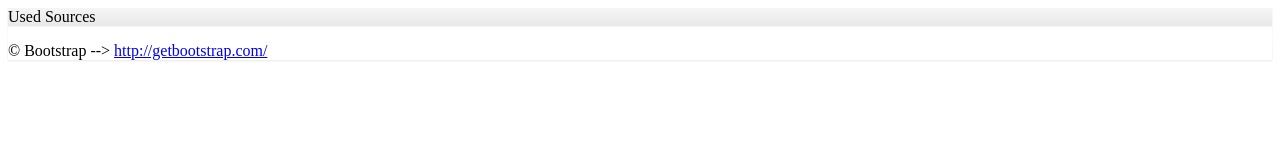
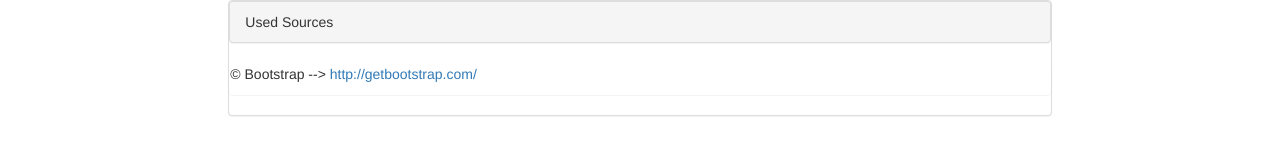
Before and after one commit to FlareNetwork/flarenetwork.github.io, a plain HTML site: page index.html in a window 1280 px wide. Drawn offline with Linux system fonts and the light colour scheme.

Commit message:
Add files via upload

```diff
--- a/index.html
+++ b/index.html
@@ -1,6 +1,6 @@
 <head>
 	<title>Used Sources!</title>
-	<link rel="stylesheet" href="https://flarenetwork.github.io/bootstrap/css/bootstrap-theme.min.css">
+	<link rel="stylesheet" href="https://flarenetwork.github.io/bootstrap/css/bootstrap.css">
 	<script type="text/javascript" src="http://flarenetwork.github.io/bootstrap/js/bootstrap.min.js"></script>
 </head>
 <body>
```
